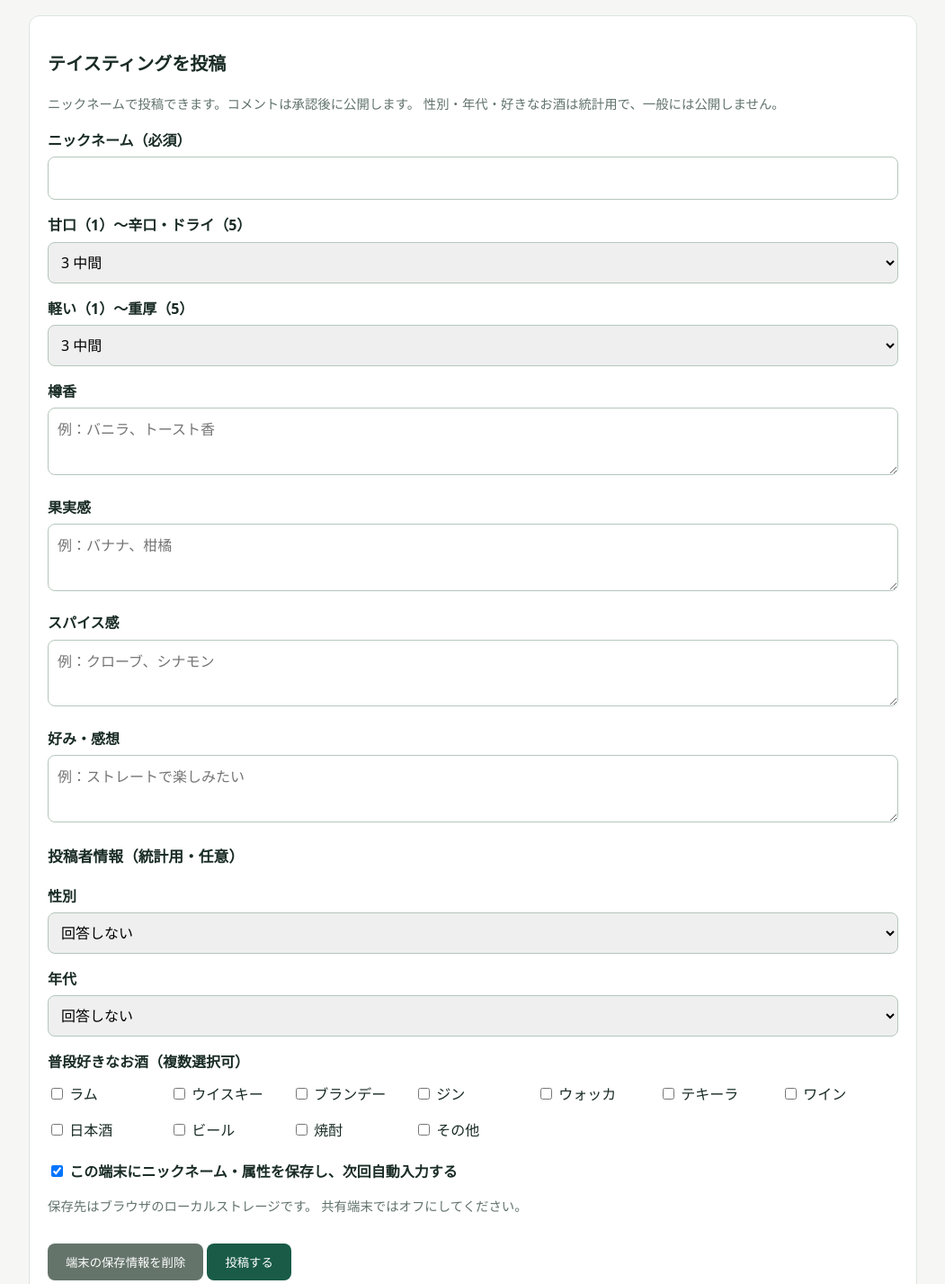
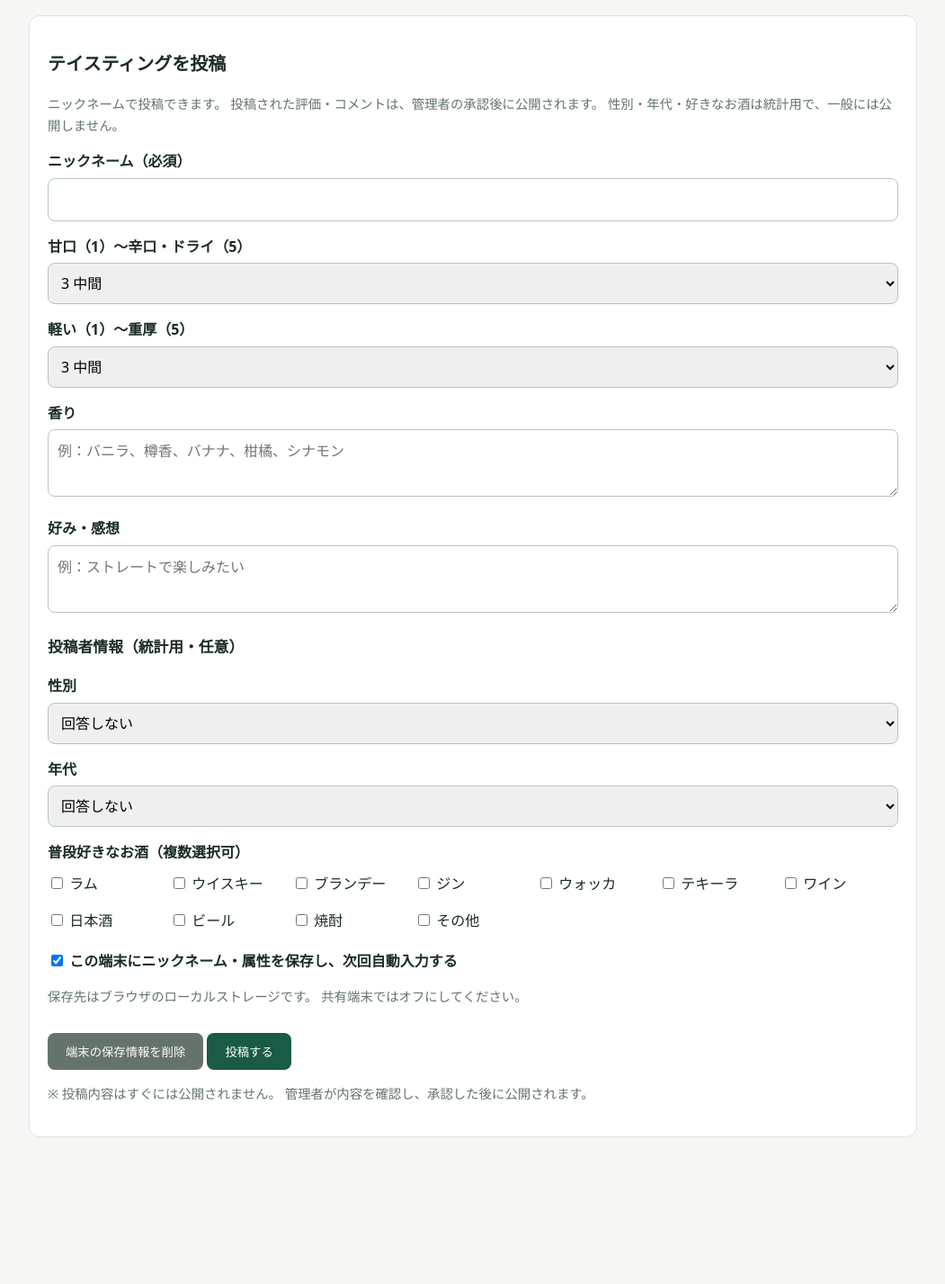
Before and after one commit to graddyman-svg/rum-tasting-site, a plain HTML site: page rum.html in a window 1280 px wide. Shown: the part 433-1860 px from the top of the page at 90% size, without its empty margins (114-1165 px from the left). After the commit the page ends 1777 px from the top, so only its background shows below. Drawn offline with Linux system fonts and the light colour scheme.

Commit message:
Update rum.html

```diff
--- a/rum.html
+++ b/rum.html
@@ -8,7 +8,7 @@
   <link rel="stylesheet" href="css/style.css">
 
   <style>
-    /* 投稿停止中はフォームを確実に非表示にする */
+    /* hidden属性が設定された要素を確実に非表示にする */
     [hidden] {
       display: none !important;
     }
@@ -48,19 +48,23 @@
       </p>
     </section>
 
-    <!-- 投稿フォーム：一時的に非表示 -->
+    <!-- 口コミ投稿フォーム -->
     <section class="panel" id="review-submission">
       <h2>テイスティングを投稿</h2>
 
       <p class="hint">
-        ニックネームで投稿できます。コメントは承認後に公開します。
+        ニックネームで投稿できます。
+        投稿された評価・コメントは、管理者の承認後に公開されます。
         性別・年代・好きなお酒は統計用で、一般には公開しません。
       </p>
 
       <form id="review-form">
+
+        <!-- ニックネーム -->
         <label for="nickname">ニックネーム（必須）</label>
         <input id="nickname" maxlength="40" required autocomplete="nickname">
 
+        <!-- 甘辛の評価 -->
         <label for="dryness">甘口（1）〜辛口・ドライ（5）</label>
         <select id="dryness" required>
           <option value="1">1 甘口</option>
@@ -70,6 +74,7 @@
           <option value="5">5 辛口・ドライ</option>
         </select>
 
+        <!-- 軽重の評価 -->
         <label for="body">軽い（1）〜重厚（5）</label>
         <select id="body" required>
           <option value="1">1 軽い</option>
@@ -79,22 +84,21 @@
           <option value="5">5 重厚</option>
         </select>
 
-        <label for="oak_note">樽香</label>
+        <!-- 香りのコメント -->
+        <label for="oak_note">香り</label>
         <textarea id="oak_note" maxlength="1000"
-          placeholder="例：バニラ、トースト香"></textarea>
+          placeholder="例：バニラ、樽香、バナナ、柑橘、シナモン"></textarea>
 
-        <label for="fruit_note">果実感</label>
-        <textarea id="fruit_note" maxlength="1000"
-          placeholder="例：バナナ、柑橘"></textarea>
+        <!-- 既存の投稿処理との互換性を維持 -->
+        <textarea id="fruit_note" hidden></textarea>
+        <textarea id="spice_note" hidden></textarea>
 
-        <label for="spice_note">スパイス感</label>
-        <textarea id="spice_note" maxlength="1000"
-          placeholder="例：クローブ、シナモン"></textarea>
-
+        <!-- 好み・感想 -->
         <label for="preference_note">好み・感想</label>
         <textarea id="preference_note" maxlength="1500"
           placeholder="例：ストレートで楽しみたい"></textarea>
 
+        <!-- 投稿者情報 -->
         <h3>投稿者情報（統計用・任意）</h3>
 
         <label for="gender">性別</label>
@@ -130,6 +134,7 @@
           <label><input type="checkbox" name="favorite_drinks" value="other"> その他</label>
         </div>
 
+        <!-- 投稿者情報の端末保存 -->
         <label>
           <input type="checkbox" id="remember" checked>
           この端末にニックネーム・属性を保存し、次回自動入力する
@@ -144,13 +149,23 @@
           端末の保存情報を削除
         </button>
 
+        <!-- 投稿ボタン -->
         <button type="submit" id="send">投稿する</button>
 
+        <!-- 管理者承認についてのお知らせ -->
+        <p class="hint">
+          ※ 投稿内容はすぐには公開されません。
+          管理者が内容を確認し、承認した後に公開されます。
+        </p>
+
+        <!-- 投稿結果の表示 -->
         <p id="form-status" role="status" aria-live="polite"></p>
+
       </form>
     </section>
   </main>
 
+  <!-- JavaScript -->
   <script src="js/config.js"></script>
   <script src="js/api.js"></script>
   <script src="js/rum.js"></script>
```
